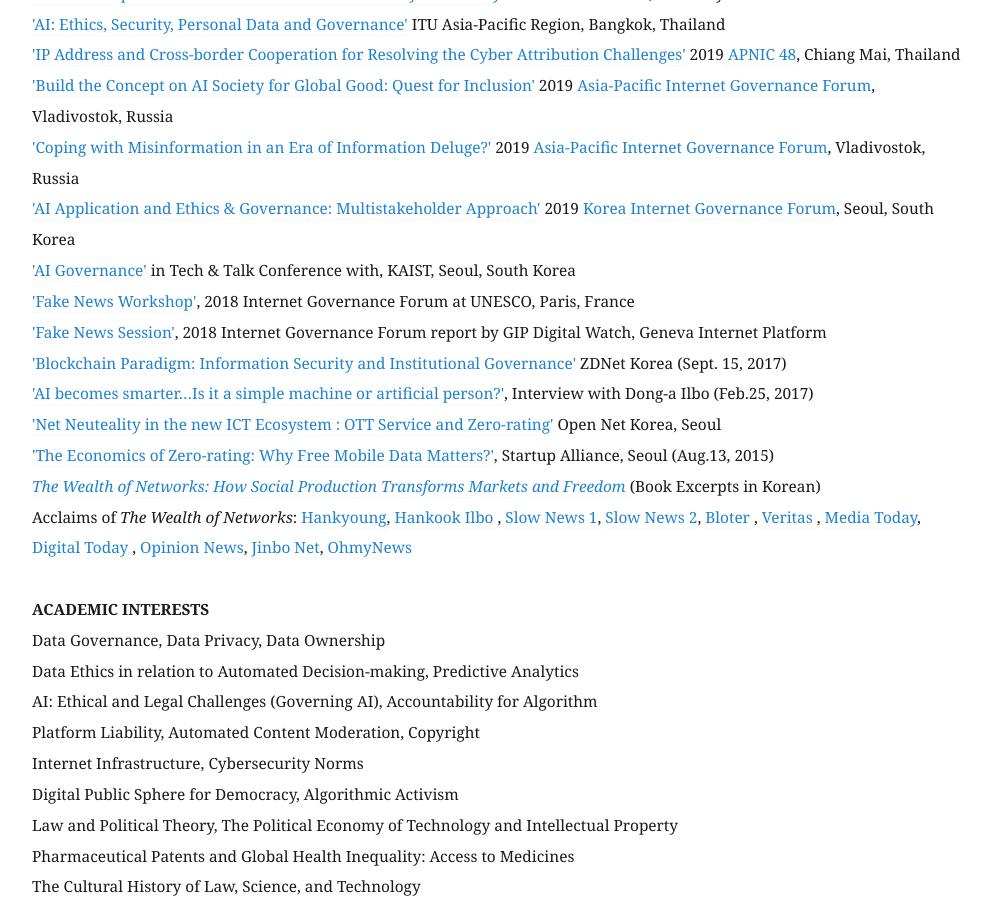
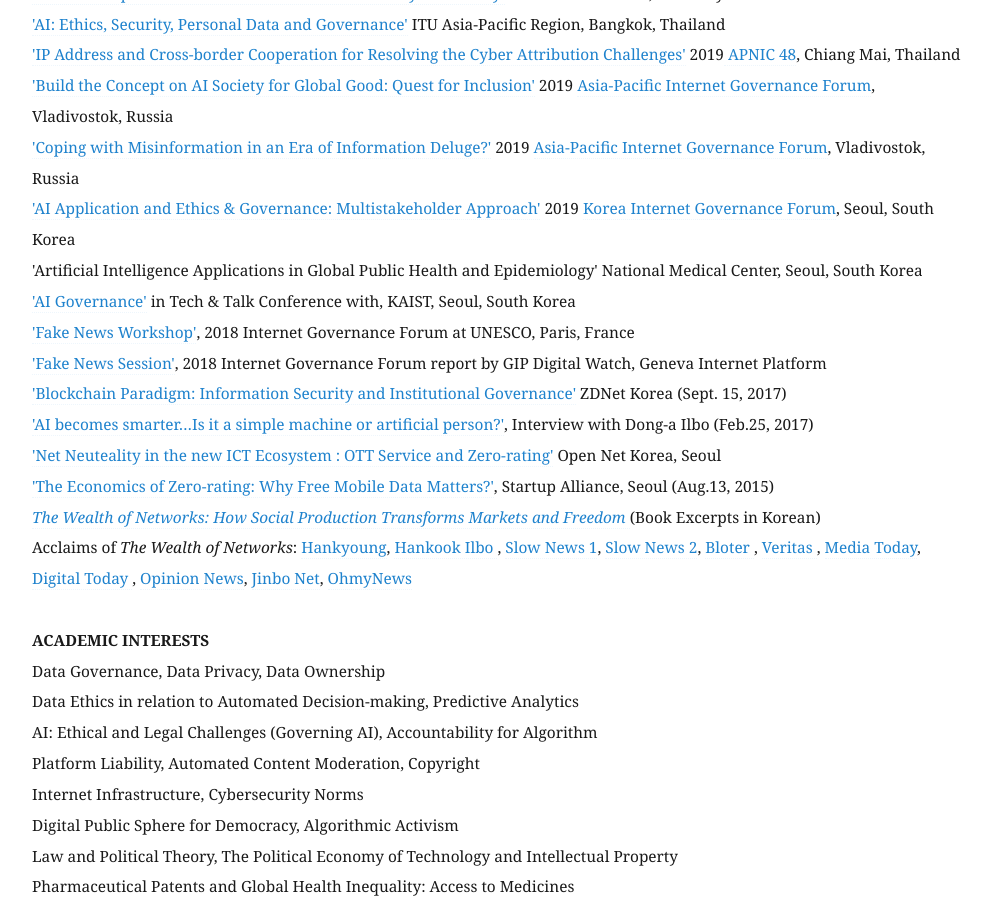
Before and after one commit to eunchangchoi/eunchangchoi.github.io, a Jekyll site: the page built from index.md, in a window 1280 px wide and 900 px high, scrolled down 2538 px. Shown: the whole window, without its empty margins (68-1058 px from the left). Built offline with Jekyll 4.4.1, drawn with Linux system fonts in a browser that asks for light colours.

Commit message:
Update index.md

```diff
--- a/index.md
+++ b/index.md
@@ -46,6 +46,7 @@
 <a href="https://www.ftp.asia/index.php/s/tLZWIWMG1Qp7oA0">'Build the Concept on AI Society for Global Good: Quest for Inclusion'</a> 2019 <a href="https://2019.aprigf.asia/prog"> Asia-Pacific Internet Governance Forum</a>, Vladivostok, Russia <br>
 <a href="https://www.ftp.asia/index.php/s/HGkuD3YVUBssKrP">'Coping with Misinformation in an Era of Information Deluge?'</a> 2019 <a href="https://2019.aprigf.asia/prog"> Asia-Pacific Internet Governance Forum</a>, Vladivostok, Russia <br>
 <a href="https://youtu.be/92cmsMv6xhQ?t=451">'AI Application and Ethics & Governance: Multistakeholder Approach'</a> 2019 <a href="http://krigf.kr/"> Korea Internet Governance Forum</a>, Seoul, South Korea <br>
+'Artificial Intelligence Applications in Global Public Health and Epidemiology' National Medical Center, Seoul, South Korea<br>
 <a href="https://kpc4ir.kaist.ac.kr/index.php?mid=kpc4ir_events&document_srl=684"> 'AI Governance'</a> in Tech & Talk Conference with, KAIST, Seoul, South Korea <br>
 <a href="https://www.youtube.com/watch?v=quo1DLyitf8&feature=youtu.be&t=1004">'Fake News Workshop'</a>, 2018 Internet Governance Forum at UNESCO, Paris, France <br>
 <a href="https://dig.watch/sessions/session-fakenews">'Fake News Session'</a>, 2018 Internet Governance Forum report by GIP Digital Watch, Geneva Internet Platform <br>
```
